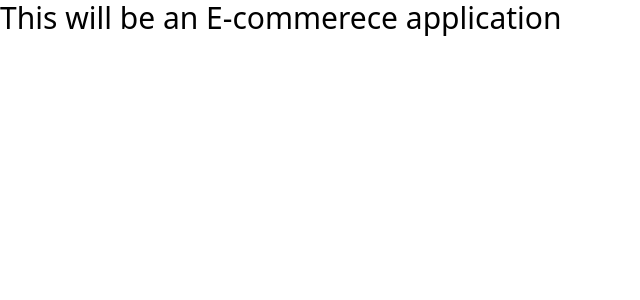
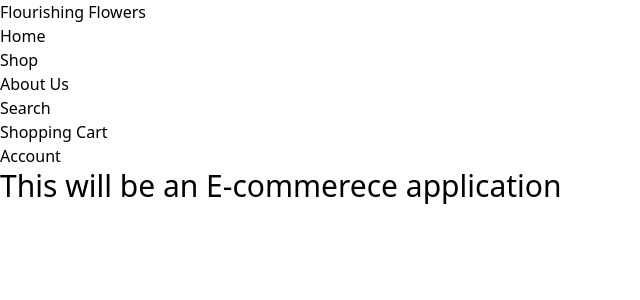
Before and after one commit to robertchapmanrlc/flourishing-flowers, a Next.js app: page / in a window 1280 px wide. Shown: the top 300 px of the page, without its empty margins (0-640 px from the left). Built offline with nearby package versions, Linux system fonts and the light colour scheme.

Commit message:
Created basic elements for the navbar

```diff
--- a/src/app/layout.tsx
+++ b/src/app/layout.tsx
@@ -1,6 +1,7 @@
 import type { Metadata } from "next";
 
 import "./index.css";
+import Navbar from "@/components/Navbar";
 
 export const metadata: Metadata = {
   title: "Flourishing Flowers",
@@ -15,7 +16,10 @@
 }) {
   return (
     <html>
-      <body>{children}</body>
+      <body>
+        <Navbar />
+        {children}
+      </body>
     </html>
   );
 }
--- a/src/components/Navbar.tsx
+++ b/src/components/Navbar.tsx
@@ -1,152 +1,31 @@
-import { useState, useContext, Fragment } from "react";
-import { ShoppingCart, Menu, X } from "lucide-react";
-import { Link, NavLink } from "react-router-dom";
-import { Dialog, Transition } from "@headlessui/react";
-import { motion } from "framer-motion";
+import Link from "next/link";
 
-import NavbarLink from "./navbar-link";
-import { Category } from "../types/types";
-import { ShopContext } from "../contexts/shop-context";
-
-interface NavbarProps {
-  categories: Category[];
-}
-
-const container = {
-  hidden: { opacity: 1, scale: 0 },
-  visible: {
-    opacity: 1,
-    scale: 1,
-    transition: {
-      duration: 0.4,
-      delayChildren: 0.4,
-      staggerChildren: 0.08,
-    },
-  },
-};
-
-const item = {
-  hidden: { y: 20, opacity: 0 },
-  visible: {
-    y: 0,
-    opacity: 1,
-  },
-};
-
-function Navbar({ categories }: NavbarProps) {
-  const [isOpen, setIsOpen] = useState(false);
-
-  const { length } = useContext(ShopContext);
-
-  const handleRoute = () => {
-    setIsOpen(false);
-  }
-
+export default function Navbar() {
   return (
-    <header>
-      <nav className="lg:px-32 md:px-16 px-4 pt-4 flex flex-row justify-between items-center">
-        <NavLink to="/">
-          <motion.h2
-            initial={{ opacity: 0, x: "-50%" }}
-            animate={{ opacity: 1, x: 0 }}
-            transition={{ duration: 0.6 }}
-            className="font-lexend text-2xl"
-          >
-            Flourishing Flowers
-          </motion.h2>
-        </NavLink>
-        <motion.ul
-          initial={{ opacity: 0, y: "-100%" }}
-          animate={{ opacity: 1, y: 0 }}
-          transition={{ duration: 0.6 }}
-          className="hidden lg:flex flex-row gap-x-5 items-center"
-        >
-          {categories.map((category, i) => (
-            <NavbarLink key={i} link={category} handleRoute={handleRoute} />
-          ))}
-        </motion.ul>
-        <motion.div
-          initial={{ opacity: 0, x: "50%" }}
-          animate={{ opacity: 1, x: 0 }}
-          transition={{ duration: 0.6 }}
-          className="flex flex-row md:gap-x-5 gap-x-2"
-        >
-          <Link to="/cart">
-            <div className="w-full flex flex-row gap-x-2 items-center px-3 py-1.5 rounded-lg bg-pink-300 hover:scale-110 transition ease-in-out">
-              <ShoppingCart size={30} className="text-white cursor-pointer" />
-              <p className="font-lexend text-white">{length}</p>
-            </div>
-          </Link>
-          <button type="button" onClick={() => setIsOpen(true)}>
-            <span className="sr-only">Open main menu</span>
-            <Menu
-              size={30}
-              className="lg:hidden text-gray-500 transition ease-in-out hover:text-gray-800 cursor-pointer"
-            />
-          </button>
-        </motion.div>
-      </nav>
-      <Transition.Root
-        as={Fragment}
-        show={isOpen}
-      >
-        <Dialog
-          as="div"
-          className="relative z-40 lg:hidden"
-          onClose={setIsOpen}
-        >
-          <Transition.Child
-            as={Fragment}
-            enter="transition-opacity ease-linear duration-300"
-            enterFrom="opacity-0"
-            enterTo="opacity-100"
-            leave="transition-opacity ease-linear duration-300"
-            leaveFrom="opacity-100"
-            leaveTo="opacity-0"
-          >
-            <div className="fixed inset-0 bg-black bg-opacity-25" />
-          </Transition.Child>
-
-          <div className="fixed inset-0 z-40 flex">
-            <Transition.Child
-              as={Fragment}
-              enter="transition ease-in-out duration-700 transform"
-              enterFrom="translate-x-full"
-              enterTo="translate-x-0"
-              leave="transition ease-in-out duration-700 transform"
-              leaveFrom="translate-x-0"
-              leaveTo="translate-x-full"
-            >
-              <Dialog.Panel className="flex flex-col items-end fixed inset-y-0 right-0 z-10 w-full overflow-y-auto bg-white px-6 py-6 sm:max-w-sm sm:ring-1 sm:ring-gray-900/10">
-                <button
-                  type="button"
-                  className="w-[2.875rem] -m-2.5 rounded-md p-2.5 text-gray-700"
-                  onClick={() => setIsOpen(false)}
-                >
-                  <span className="sr-only">Close menu</span>
-                  <X className="h-6 w-6" aria-hidden="true" />
-                </button>
-                <div className="w-full mt-6">
-                  <motion.ul
-                    variants={container}
-                    initial="hidden"
-                    animate="visible"
-                    className="flex flex-col items-start gap-y-2"
-                  >
-                    {categories.map((category, i) => (
-                      <motion.div variants={item} className="w-full">
-                        <NavbarLink key={i} link={category} handleRoute={handleRoute} />
-                      </motion.div>
-                    ))}
-                  </motion.ul>
-                </div>
-              </Dialog.Panel>
-            </Transition.Child>
-          </div>
-        </Dialog>
-      </Transition.Root>
-    </header>
+    <nav>
+      <h1>Flourishing Flowers</h1>
+      <ul>
+        <li>
+          <Link href="/">Home</Link>
+        </li>
+        <li>
+          <Link href="/shop">Shop</Link>
+        </li>
+        <li>
+          <Link href="/about">About Us</Link>
+        </li>
+      </ul>
+      <ul>
+        <li>
+          <Link href="/search">Search</Link>
+        </li>
+        <li>
+          <Link href="/shopping-cart">Shopping Cart</Link>
+        </li>
+        <li>
+          <Link href="/account">Account</Link>
+        </li>
+      </ul>
+    </nav>
   );
 }
-
-export default Navbar;
```
